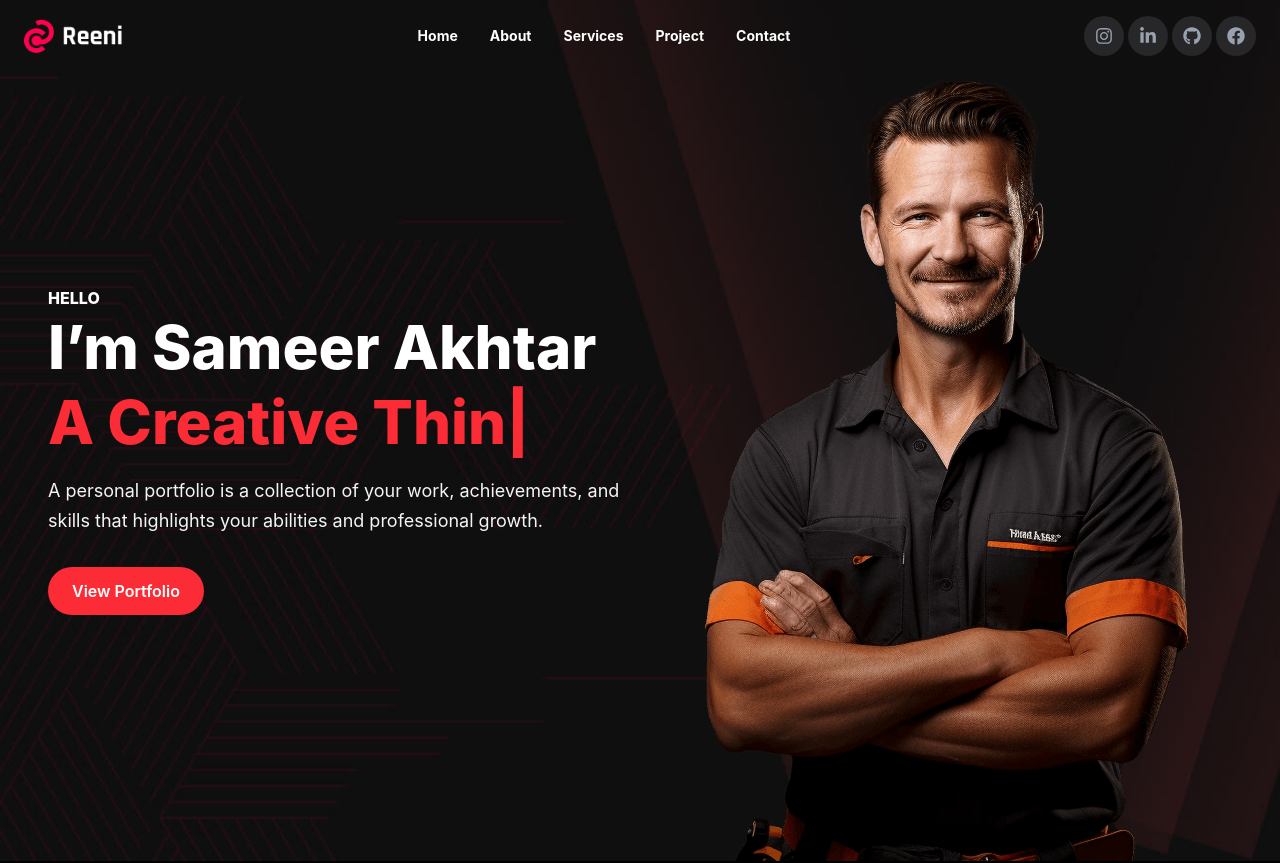
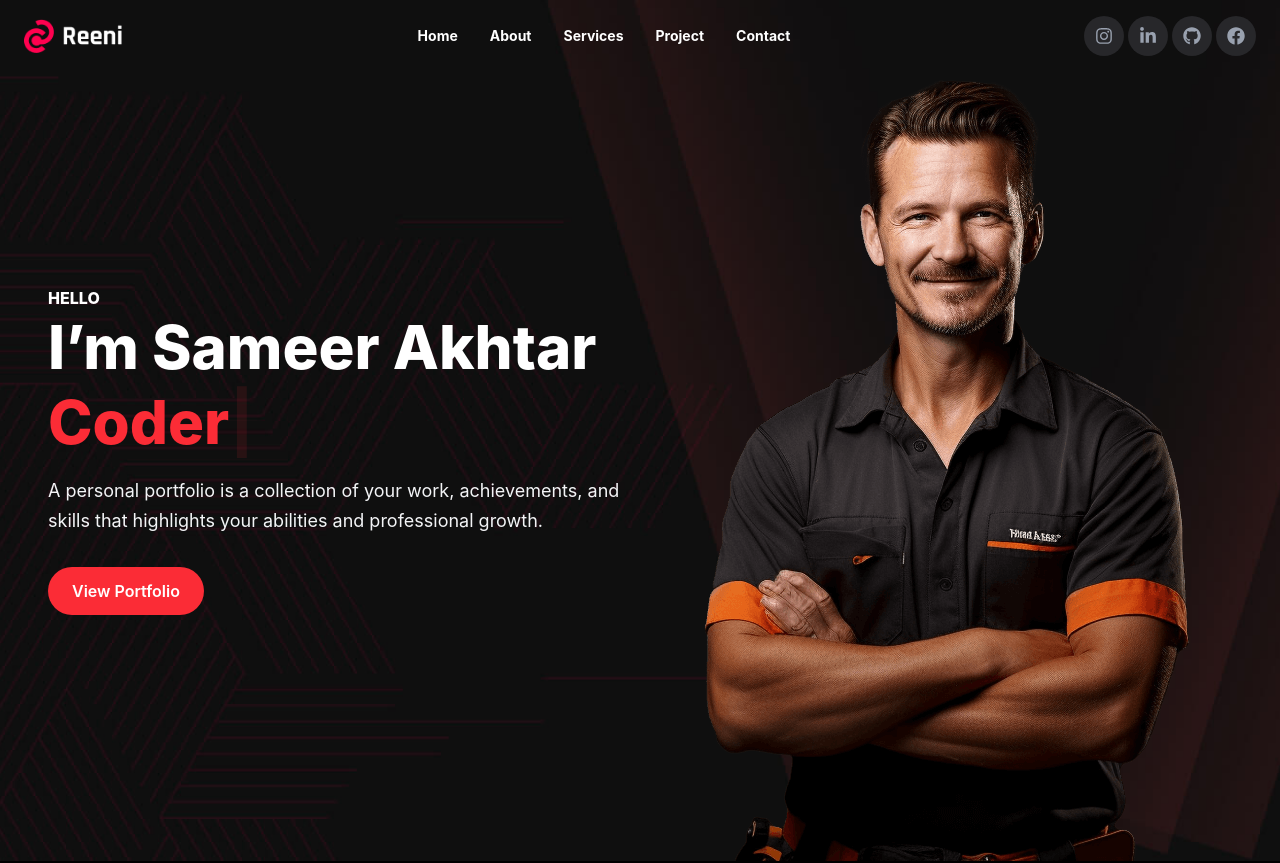
Before and after one commit to Sameer-Builds/React-Portfolio, a React (Vite) app: page / in a window 1280 px wide. Shown: the top 863 px of the page. Built offline with nearby package versions, Linux system fonts and the light colour scheme.

Commit message:
Fixed the layout

```diff
--- a/src/components/Hero.jsx
+++ b/src/components/Hero.jsx
@@ -20,9 +20,9 @@ function Hero() {
                     <h1 className="text-5xl md:text-6xl font-extrabold leading-tight text-red-500">
                         <ReactTyped
                             strings={[
-                                "A Web Developer",
-                                "A Creative Thinker",
-                                "A Coder"
+                                "Developer",
+                                "Thinker",
+                                "Coder"
                             ]}
                             typeSpeed={70}
                             backSpeed={40}
```
